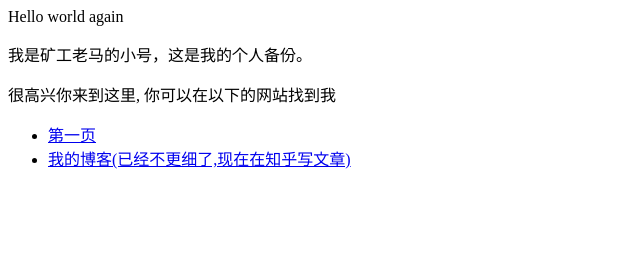
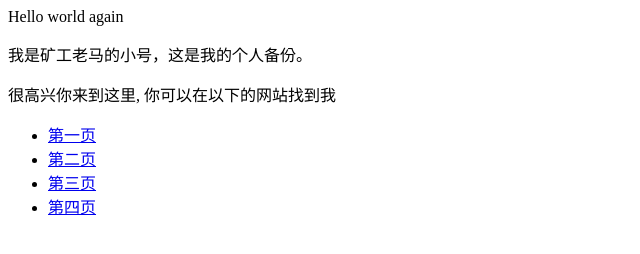
Before and after one commit to axbug7/axbug7.github.io, a plain HTML site: page index.html in a window 1280 px wide. Shown: the whole page, without its empty margins (0-640 px from the left). Drawn offline with Linux system fonts and the light colour scheme.

Commit message:
Update index.html

```diff
--- a/index.html
+++ b/index.html
@@ -4,5 +4,7 @@
 
 <ul>
   <li> <a href="1.html">第一页</a> </li>
-  <li> <a href="http://hejie.nigeerhuo.com">我的博客(已经不更细了,现在在知乎写文章)</a> </li>
+  <li> <a href="2.html">第二页</a> </li>
+  <li> <a href="3.html">第三页</a> </li>
+  <li> <a href="4.html">第四页</a> </li>
 </ul>
```
